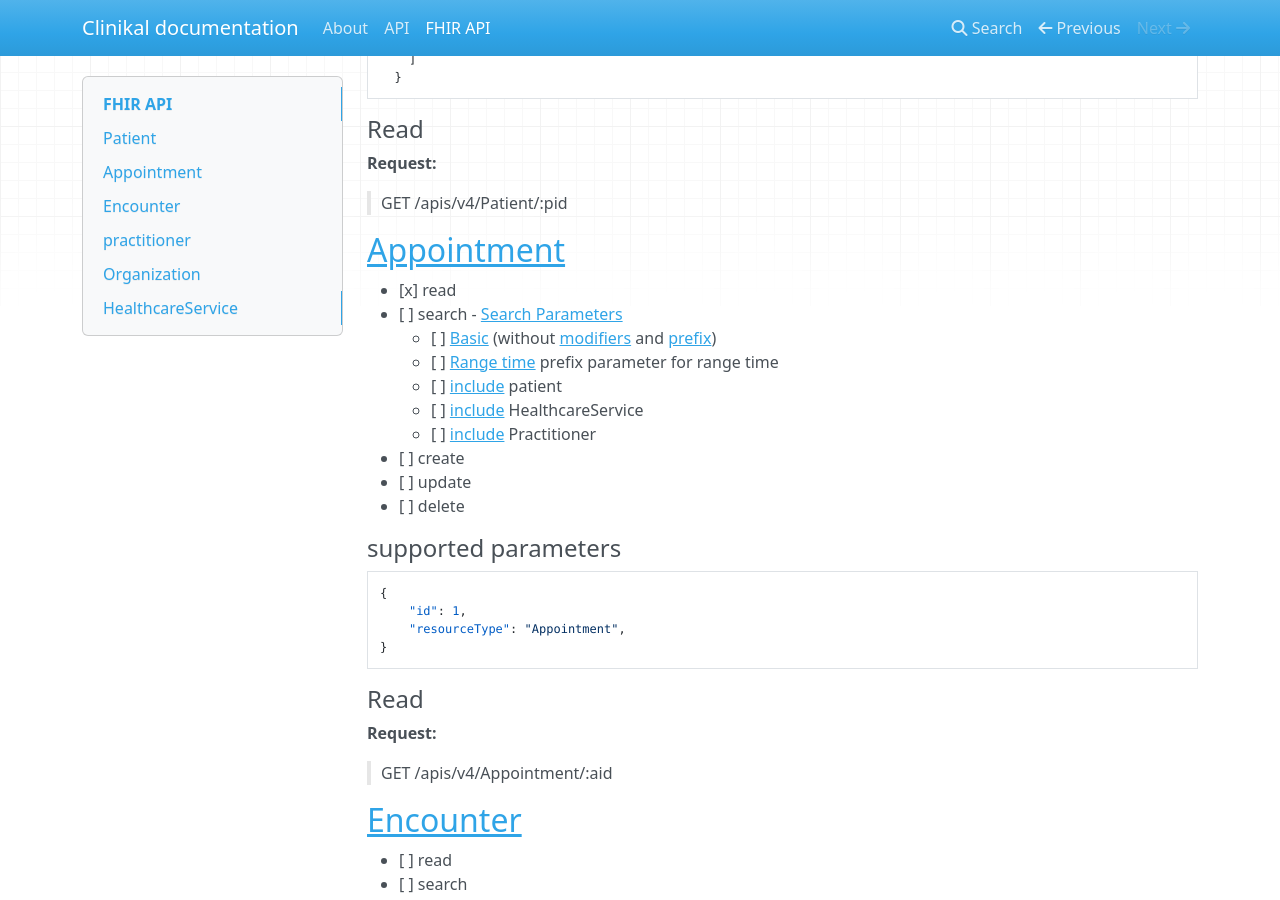
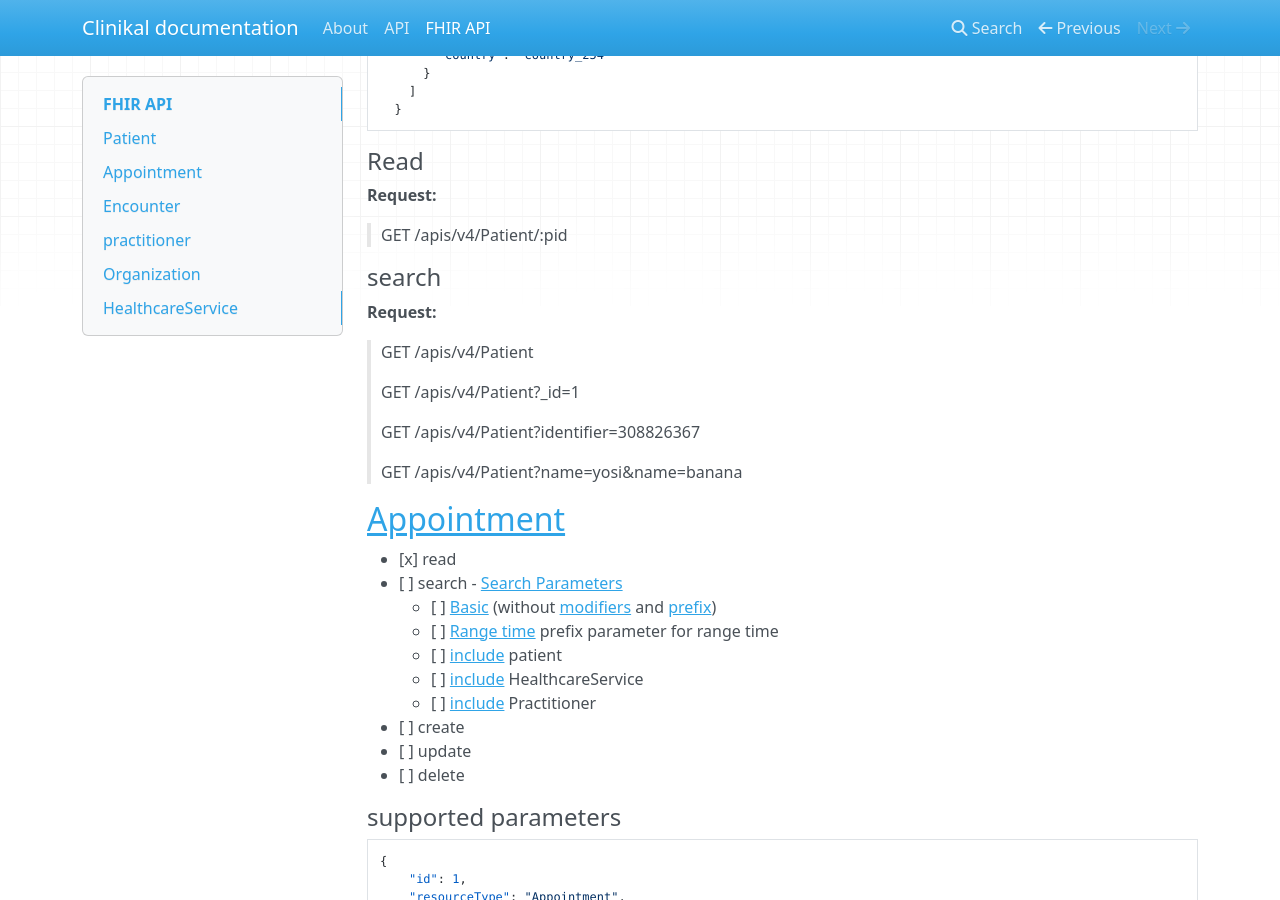
Before and after one commit to MohGovIL/Clinical-Documentation, an MkDocs documentation site: the page built from docs/fhir.md, in a window 1280 px wide and 900 px high, scrolled down 1251 px. Built offline with MkDocs 1.6.1, drawn with Linux system fonts in a browser that asks for light colours; nearby versions of some CDN libraries; some of the changed text lies outside the part shown.

Commit message:
edit patient

```diff
--- a/docs/fhir.md
+++ b/docs/fhir.md
@@ -7,8 +7,9 @@
 
 - [x] read
 - [ ] search - [Search Parameters](https://www.hl7.org/fhir/patient.html#search)
-    - [ ] [Basic](https://www.hl7.org/fhir/search.html#string) (without [modifiers](https://www.hl7.org/fhir/search.html#modifiers) and [prefix](https://www.hl7.org/fhir/search.html#prefix))
+    - [x] [Parameters](https://www.hl7.org/fhir/patient.html#search)_id, identifier,name (without [modifiers](https://www.hl7.org/fhir/search.html#modifiers) and [prefix](https://www.hl7.org/fhir/search.html#prefix))
     - [ ] [:contains and :exact](https://www.hl7.org/fhir/search.html#string) for name and id
+
 - [ ] create
 - [ ] update
 - [ ] delete
@@ -71,6 +72,19 @@
 
 **Request:**
 > GET /apis/v4/Patient/:pid
+
+####search
+
+**Request:**
+
+> GET /apis/v4/Patient
+
+> GET /apis/v4/Patient?_id=1
+
+> GET /apis/v4/Patient?identifier=308826367
+
+> GET /apis/v4/Patient?name=yosi&name=banana
+
 
 
 ##[Appointment](https://www.hl7.org/fhir/appointment.html)
```
